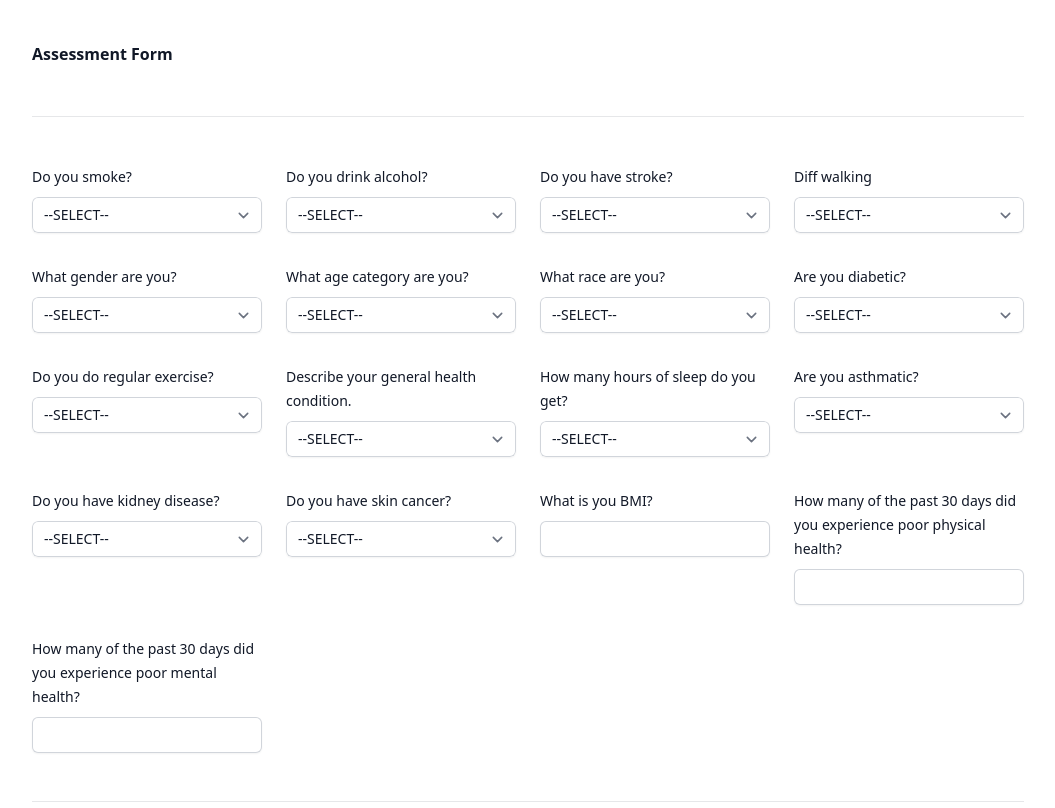
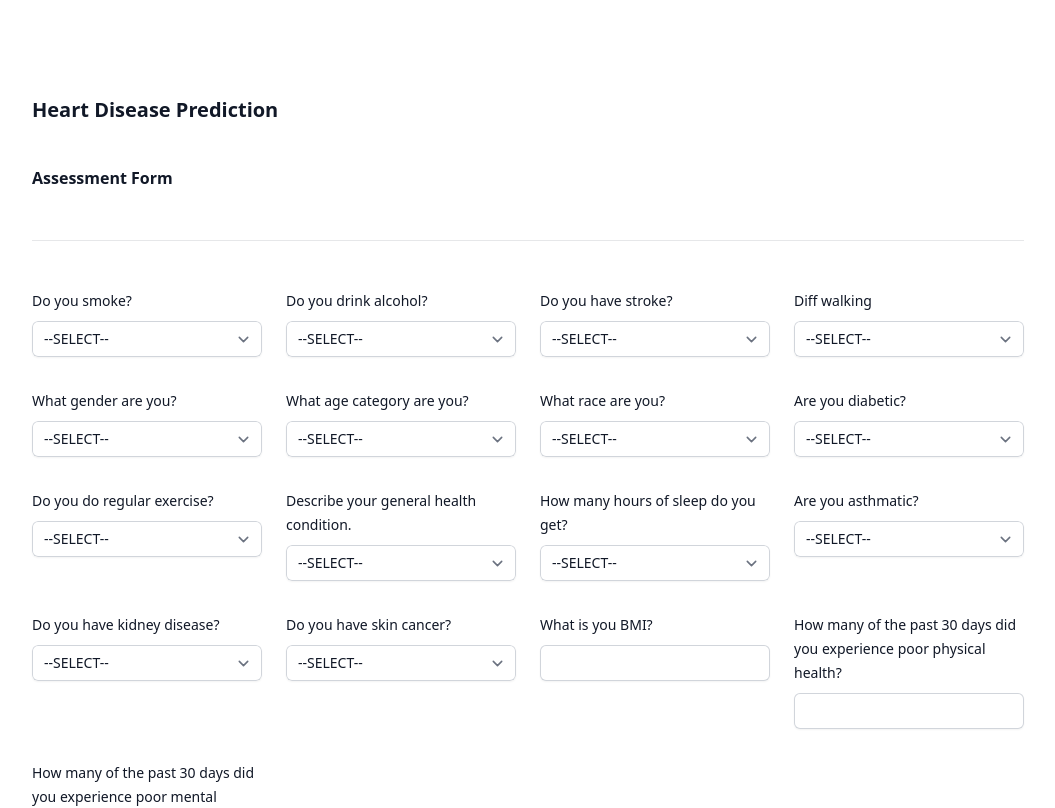
Before and after one commit to faraji-ombonya/friendly-goggles, a React (Vite) app: page / in a window 1280 px wide. Shown: the top 808 px of the page, without its empty margins (112-1167 px from the left). Built offline with nearby package versions, Linux system fonts and the light colour scheme.

Commit message:
feat: include a header and limit integer values

```diff
--- a/src/components/DiagnosisForm.jsx
+++ b/src/components/DiagnosisForm.jsx
@@ -21,6 +21,10 @@ export default function DiagnosisForm({ setResult, setOpen }) {
   };
 
   return (
+    <>
+      <h1 className="mt-24 text-xl font-bold leading-7 text-gray-900">
+        Heart Disease Prediction
+      </h1>
       <form className="py-10 " onSubmit={(e) => handleSubmit(e)}>
         <div className="space-y-12">
           <div className="border-b border-gray-900/10 pb-12">
@@ -395,6 +399,8 @@ export default function DiagnosisForm({ setResult, setOpen }) {
                     name="bmi"
                     onChange={(e) => handleInputChange(e)}
                     id="bmi"
+                    min={0}
+                    max={100}
                     autoComplete="bmi"
                     className="block w-full rounded-md border-0 py-1.5 text-gray-900 shadow-sm ring-1 ring-inset ring-gray-300 placeholder:text-gray-400 focus:ring-2 focus:ring-inset focus:ring-indigo-600 sm:text-sm sm:leading-6"
                   />
@@ -406,10 +412,13 @@ export default function DiagnosisForm({ setResult, setOpen }) {
                   htmlFor="physical_health"
                   className="block text-sm font-medium leading-6 text-gray-900"
                 >
-                How many of the past 30 days did you experience poor physical health?
+                  How many of the past 30 days did you experience poor physical
+                  health?
                 </label>
                 <div className="mt-2">
                   <input
+                    min={0}
+                    max={30}
                     type="number"
                     name="physical_health"
                     onChange={(e) => handleInputChange(e)}
@@ -425,10 +434,13 @@ export default function DiagnosisForm({ setResult, setOpen }) {
                   htmlFor="mental_health"
                   className="block text-sm font-medium leading-6 text-gray-900"
                 >
-                How many of the past 30 days did you experience poor mental health?
+                  How many of the past 30 days did you experience poor mental
+                  health?
                 </label>
                 <div className="mt-2">
                   <input
+                    min={0}
+                    max={30}
                     type="number"
                     name="mental_health"
                     onChange={(e) => handleInputChange(e)}
@@ -457,5 +469,6 @@ export default function DiagnosisForm({ setResult, setOpen }) {
           </button>
         </div>
       </form>
+    </>
   );
 }
```
Lines whose indentation alone changed are shown as unchanged.
